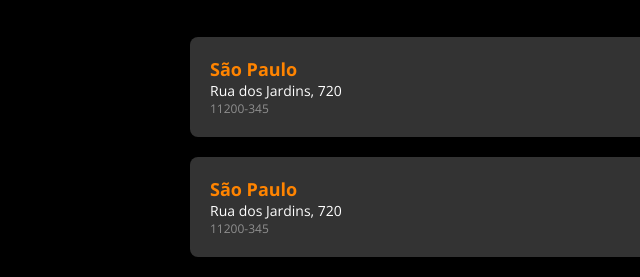
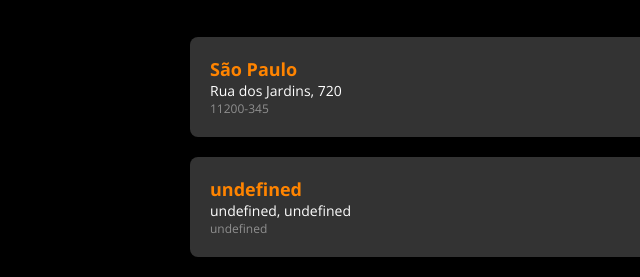
Before and after one commit to Rafaelse6/DsViaCep, a plain HTML site: page projeto-viacep/index.html in a window 1280 px wide. Both pictures are taken after typing "Sample", "Sample" into the empty fields and a click on the button "Salvar". Shown: the part 520-797 px from the top of the page, 0-640 px from the left. Drawn offline with nearby package versions, Linux system fonts and the light colour scheme; no server answers.

Commit message:
ListController to add cards

```diff
--- a/projeto-viacep/index.html
+++ b/projeto-viacep/index.html
@@ -57,12 +57,6 @@
                 <p class="address-line">Rua dos Jardins, 720</p>
                 <p class="address-cep">11200-345</p>
             </div>
-
-            <div class="card-list-item">
-                <h3>São Paulo</h3>
-                <p class="address-line">Rua dos Jardins, 720</p>
-                <p class="address-cep">11200-345</p>
-            </div>
         </section>
     </main>
     <script type="module" src="js/dsviacep.js"></script>
--- a/projeto-viacep/js/controllers/form-controller.js
+++ b/projeto-viacep/js/controllers/form-controller.js
@@ -1,6 +1,6 @@
 import Address from "../models/address.js";
 import * as addressService from '../services/address-service.js';
-import RequestException from "../services/exceptions/request-exception.js";
+import * as listController from './list-controller.js';
 
 function State() {
 
@@ -65,7 +65,7 @@ async function handleInputCepChange(event) {
 
 async function handleBtnSaveClick(event) {
     event.preventDefault();
-    console.log(state.address);
+    listController.addCard(state.address);
 }
 
 function handleInputNumberChange(event) {
--- /dev/null
+++ b/projeto-viacep/js/controllers/list-controller.js
@@ -0,0 +1,36 @@
+function State() {
+    this.listSection = null;
+}
+
+const state = new State();
+
+export function init() {
+    state.listSection = document.querySelector("#list-section");
+}
+
+export function addCard(address) {
+    const card = createCard(address);
+    state.listSection.appendChild(card);
+}
+
+function createCard(address) {
+    const div = document.createElement("div");
+    div.classList.add("card-list-item");
+
+    const h3 = document.createElement("h3");
+    h3.innerHTML = address.city;
+
+    const line = document.createElement("p");
+    line.classList.add("address-line");
+    line.innerHTML = `${address.street}, ${address.number}`;
+
+    const cep = document.createElement("p");
+    cep.classList.add("address-cep");
+    cep.innerHTML = address.cep;
+
+    div.appendChild(h3);
+    div.appendChild(line);
+    div.appendChild(cep);
+
+    return div
+}
--- a/projeto-viacep/js/dsviacep.js
+++ b/projeto-viacep/js/dsviacep.js
@@ -1,3 +1,5 @@
 import * as formController from './controllers/form-controller.js';
+import * as listContoller from './controllers/list-controller.js';
 
 formController.init();
+listContoller.init();
```
